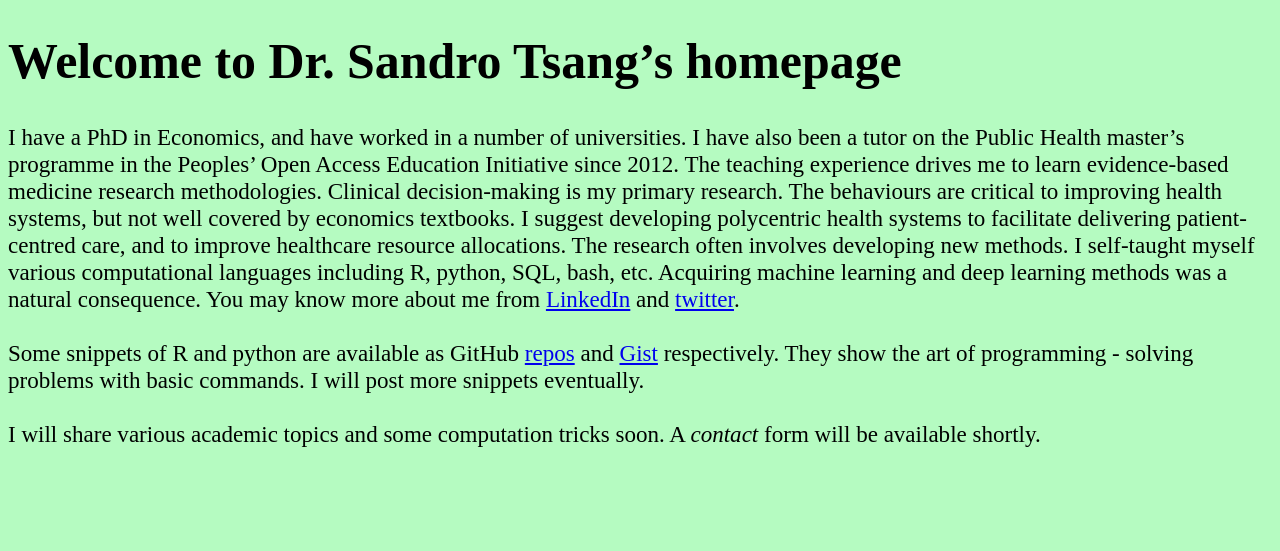
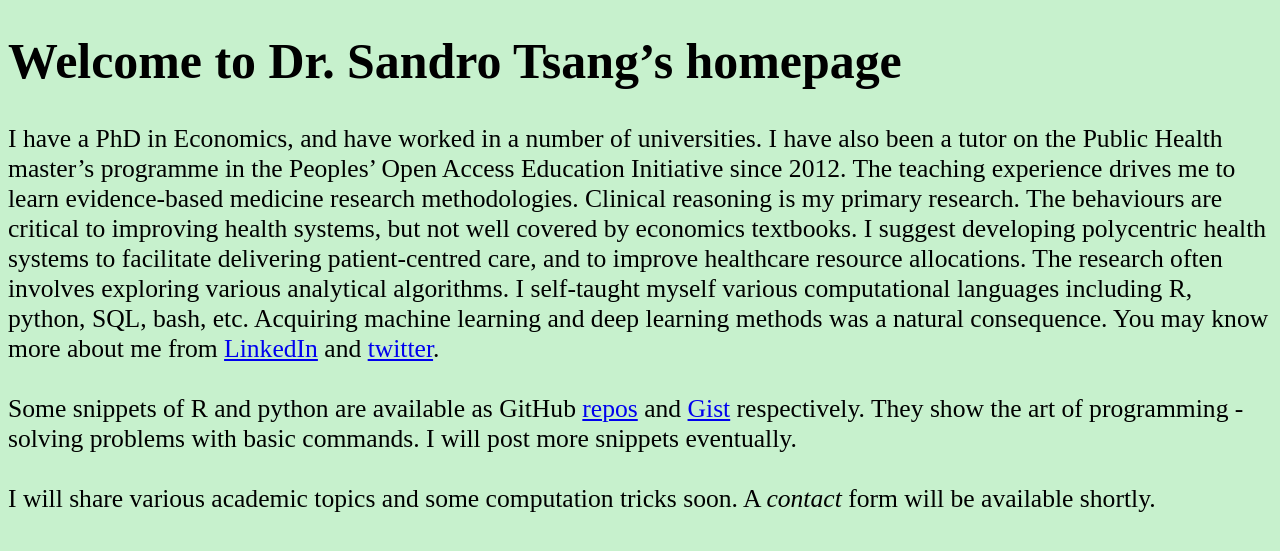
Before and after one commit to santsang/santsang.github.io, a Jekyll site: the page index.html, which Jekyll copies as it is, in a window 1280 px wide. Shown: the top 551 px of the page. Built offline with Jekyll 4.4.1, drawn with Linux system fonts in a browser that asks for light colours; some web fonts are replaced.

Commit message:
Change background colour and wording of homepage

```diff
--- a/index.html
+++ b/index.html
@@ -8,15 +8,15 @@
     <link href='http://fonts.googleapis.com/css?family=serif&subset=latin,latin-ext' rel='stylesheet' type='text/css'>
     <style>
         body {font-family:serif;
-            background-color: rgb( 156, 249, 180 );
+            background-color: rgb( 181, 236, 197 );
             animation: colourspectrum 50s infinite;
         }
         @keyframes colourspectrum {
-            0%   {background-color: rgb( 156, 249, 180 );}
+            0%   {background-color: rgb( 181, 236, 197 );}
             50%  {background-color: rgb( 252, 255, 229 );}
-            100% {background-color: rgb( 156, 249, 180 );}
+            100% {background-color: rgb( 181, 236, 197 );}
        }
-       p {font-size: 1.8vmax;
+       p {font-size: 2.0vmax;
             display: inline-block;
             margin:auto;
        }
@@ -28,7 +28,7 @@
 <h1 style="font-size:3.9vmax;">
 Welcome to Dr. Sandro Tsang&#8217s homepage
 </h1>
-    <p>I have a PhD in Economics, and have worked in a number of universities. I have also been a tutor on the Public Health master&#8217s programme in the Peoples&#8217 Open Access Education Initiative since 2012. The teaching experience drives me to learn evidence-based medicine research methodologies.  Clinical decision-making is my primary research.  The behaviours are critical to improving health systems, but not well covered by economics textbooks.  I suggest developing polycentric health systems to facilitate delivering patient-centred care, and to improve healthcare resource allocations. The research often involves developing new methods.  I self-taught myself various computational languages including R, python, SQL, bash, etc.  Acquiring machine learning and deep learning methods was a natural consequence.  You may know more about me from <a href="http://www.linkedin.com/in/sandro-tsang" class="uri" target="_blank">LinkedIn</a> and <a href="http://twitter.com/skf_tsang" class="uri" target="_blank">twitter</a>.
+    <p>I have a PhD in Economics, and have worked in a number of universities. I have also been a tutor on the Public Health master&#8217s programme in the Peoples&#8217 Open Access Education Initiative since 2012. The teaching experience drives me to learn evidence-based medicine research methodologies.  Clinical reasoning is my primary research.  The behaviours are critical to improving health systems, but not well covered by economics textbooks.  I suggest developing polycentric health systems to facilitate delivering patient-centred care, and to improve healthcare resource allocations. The research often involves exploring various analytical algorithms.  I self-taught myself various computational languages including R, python, SQL, bash, etc.  Acquiring machine learning and deep learning methods was a natural consequence.  You may know more about me from <a href="http://www.linkedin.com/in/sandro-tsang" class="uri" target="_blank">LinkedIn</a> and <a href="http://twitter.com/skf_tsang" class="uri" target="_blank">twitter</a>.
     <br>
     <br>
     Some snippets of R and python are available as GitHub <a href="https://github.com/santsang" target="_blank">repos</a> and <a href="https://gist.github.com/santsang/0f762987ea3c6b8bfe9e8f7459992b08" target="_blank">Gist</a> respectively. They show the art of programming - solving problems with basic commands. I will post more snippets eventually.
```
